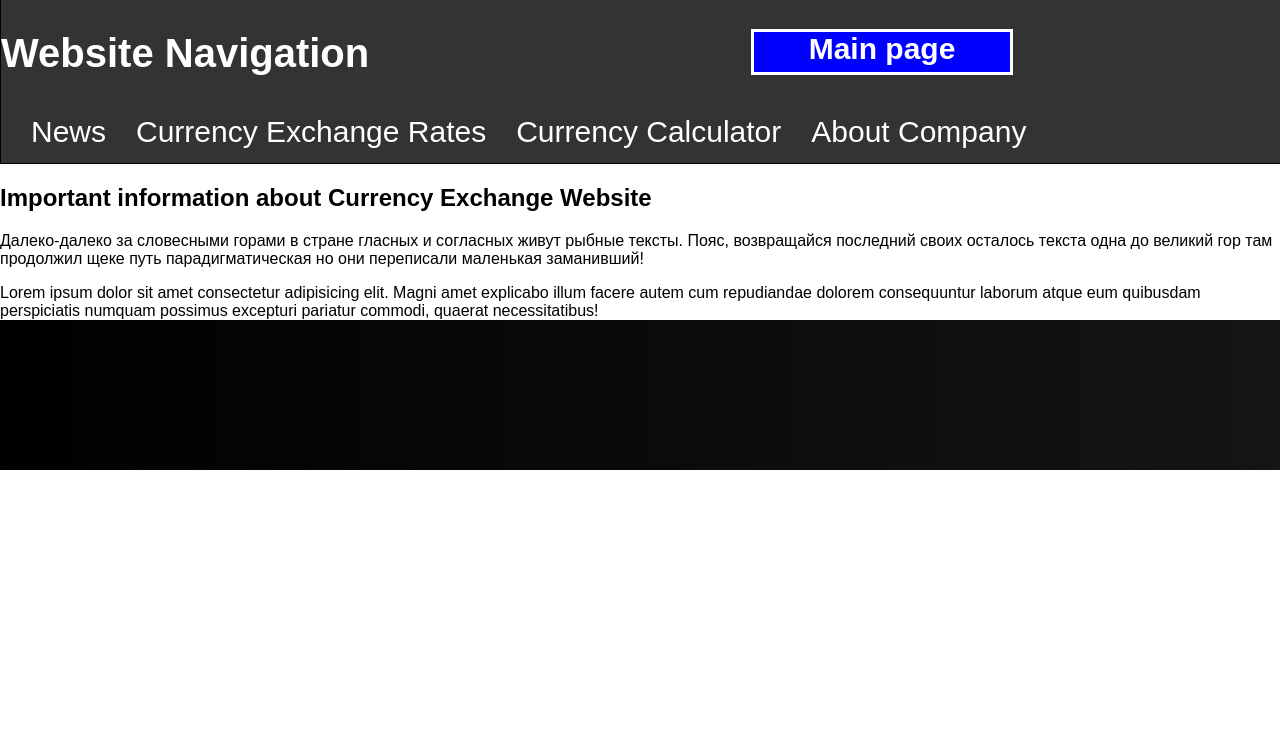
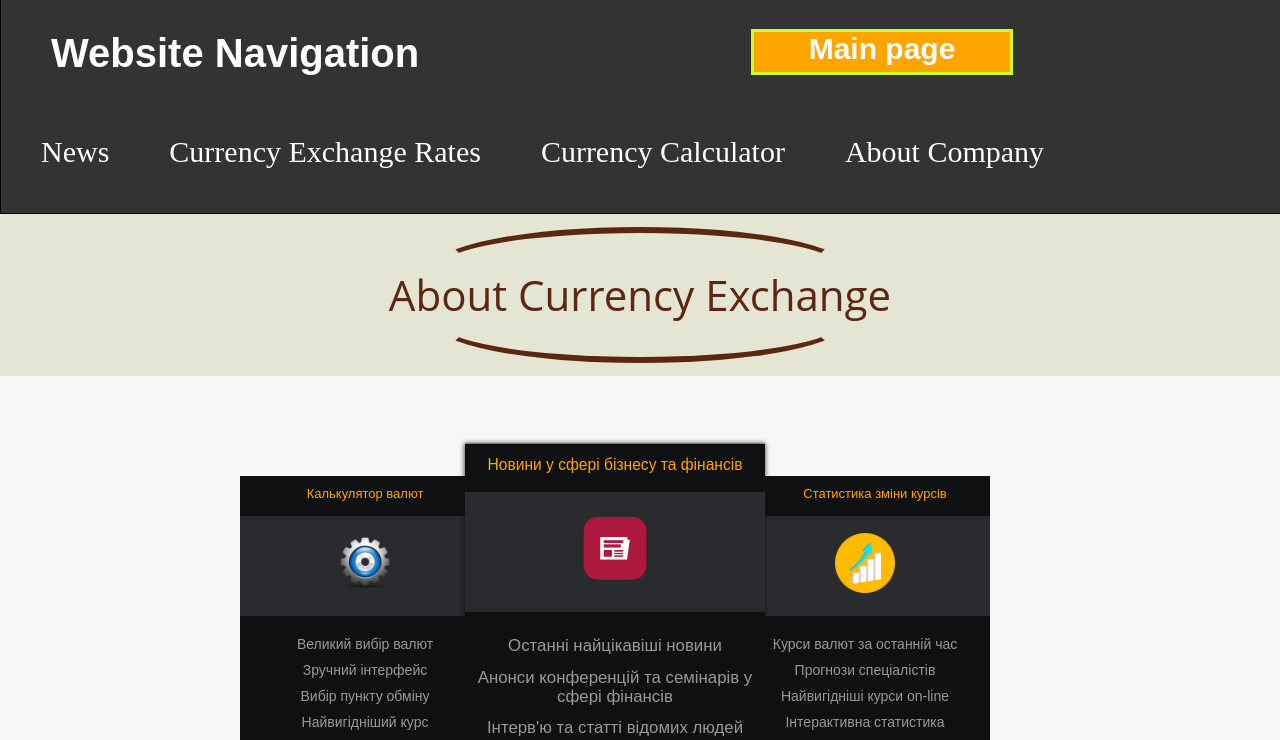
Before and after one commit to VitaliySlobodianyk/CurrencyExchange, a plain HTML site: page Site/CurrencyExchange.html in a window 1280 px wide. Shown: the part 303-1043 px from the top of the page. Before the commit the page ends 800 px from the top, so only its background shows below. Drawn offline with Linux system fonts and the light colour scheme.

Commit message:
git add .

```diff
--- a/Site/CurrencyExchange.html
+++ b/Site/CurrencyExchange.html
@@ -10,19 +10,17 @@
     <link rel="shortcut icon" href="Project\Design\ic.svg" type="image/x-icon">
 
 
-
-
-
 </head>
 <body>
+
    <div class="head">
     <img src="Design\logo.png" alt="logo" id="logo" >
-    <h1 id="name">Currency Exchange Website</h1>
+    <h1 class="name">Currency Exchange Website</h1>
     </div>
-    <div class="menu">
-    <nav >
+    <div class="menu container topBotomBordersOut">
+    <nav>
 
-        <h2>Website Navigation</h2>
+        <h2 id="wnav">Website Navigation</h2>
         <h3>Main page</h3>
           <ul class="pages">
 
@@ -45,14 +43,68 @@
   <div class="info">
   <div class="intro" >
     <section>
-    <h2 id="iformation">
-     Important information about <b> Currency Exchange Website </b>
-    </h2>
-    <p>
+    <div class="two"><h1>About Currency Exchange</h1></div>
 <!-- Інфа  про  функціонал вебсайту  -->
-Далеко-далеко за словесными горами в стране гласных и согласных живут рыбные тексты. Пояс, возвращайся последний своих осталось текста одна до великий гор там продолжил щеке путь парадигматическая но они переписали маленькая заманивший!
-    </p>
     <div>
+
+
+
+
+
+
+
+<div class="promos">
+<div class="promo">
+  <div class="deal">
+    <span class="charact">Калькулятор валют</span>
+  </div>
+  <span class="price"><img src="Design\tech.png" style="width: 60px; height:60px"></span>
+  <ul class="features">
+    <li>Великий вибір валют</li>
+    <li>Зручний інтерфейс</li>
+    <li>Вибір пункту обміну</li>
+     <li>Найвигідніший курс</li>
+      <li>Розрахунок депозиту</li>
+  </ul>
+</div>
+<div class="promo scale">
+  <div class="deal">
+    <span class="charact"> Новини у сфері бізнесу та фінансів</span>
+  </div>
+  <span class="price"><img src="Design\news.png" style="width: 60px; height:60px"></span>
+  <ul class="features">
+    <li>Останні найцікавіші новини</li>
+    <li>Анонси конференцій та семінарів у сфері фінансів</li>
+    <li>Інтерв'ю та статті відомих людей</li>
+     <li>Корисні поради та ідеї</li>
+      <li>Консультування кваліфікованими спеціалістами</li>
+  </ul>
+</div>
+<div class="promo">
+  <div class="deal">
+    <span class="charact" style="padding-left: 20px;">Статистика зміни курсів</span>
+  </div>
+  <span class="price"><img src="Design\stat.png" style="width: 60px; height:60px"></span>
+  <ul class="features">
+    <li>Курси валют за останній час</li>
+    <li>Прогнози спеціалістів</li>
+    <li>Найвигідніші курси on-line</li>
+  <li>Інтерактивна статистика</li>
+  <li>Аналіз змін курсів</li>
+  </ul>
+</div>
+</div>
+
+
+
+
+
+
+
+
+
+
+
 
     </div>
    </section>
@@ -60,7 +112,6 @@
   <div class="functional_des">
    <article>
    <!-- Стаття про переваги нашого вебсайту  -->
-   Lorem ipsum dolor sit amet consectetur adipisicing elit. Magni amet explicabo illum facere autem cum repudiandae dolorem consequuntur laborum atque eum quibusdam perspiciatis numquam possimus excepturi pariatur commodi, quaerat necessitatibus!
    </article>
  </div>
 </div>
--- a/Site/Style/main_page.css
+++ b/Site/Style/main_page.css
@@ -9,23 +9,27 @@ body {margin: 0;padding: 0;font-family: sans-serif;}
     font-size: 90%;
     }
 
-    #example1 li
-    { /*CSS specific to demo 1*/
-    margin-bottom:30px;
+    #example1 li{ /*CSS specific to demo 1*/
+    margin-bottom: 4px;
     }
 
-    #example1 div
-    { /*CSS specific to demo 1*/
-        margin-bottom: 30px;
+    #example2 div{ /*CSS specific to demo 2*/
+    margin-bottom: 5px;
     }
 
-    .feed {
-        padding-bottom:30px;
-        margin-left: 40px;
+    #example2 div a{ /*CSS specific to demo 2*/
+    text-decoration: none;
     }
-   div.NBU{
 
-   }
+    #example3 a{ /*CSS specific to demo 3*/
+    color: #D80101;
+    text-decoration: none;
+    font-weight: bold;
+    }
+
+    #example3 p{ /*CSS specific to demo 3*/
+    margin-bottom: 2px;
+    }
 
     code{ /*CSS for insructions*/
     color: red;
--- a/Site/Style/main_style.css
+++ b/Site/Style/main_style.css
@@ -1,3 +1,55 @@
+#wnav
+{
+    padding-left: 50px;
+}
+.charact
+{
+    font-size: x-large;
+    font:Raleway;
+    color: orange;
+}
+div.container a
+{
+    color: #FFF;
+    text-decoration: none;
+    font: 20px Raleway;
+    margin: 0px 10px;
+    padding: 10px 10px;
+    position: relative;
+    z-index: 0;
+    cursor: pointer;
+}
+div.topBotomBordersOut a:before, div.topBotomBordersOut a:after
+{
+    position: absolute;
+    left: 0px;
+    width: 100%;
+    height: 2px;
+    background: #FFF;
+    content: "";
+    opacity: 0;
+    transition: all 0.3s;
+}
+
+div.topBotomBordersOut a:before
+{
+    top: 0px;
+    transform: translateY(10px);
+}
+
+div.topBotomBordersOut a:after
+{
+    bottom: 0px;
+    transform: translateY(-10px);
+}
+
+div.topBotomBordersOut a:hover:before, div.topBotomBordersOut a:hover:after
+{
+    opacity: 1;
+    transform: translateY(0px);
+}
+
+
 body {margin: 0;padding: 0;font-family: sans-serif;}
 .head{
     box-sizing: content-box;
@@ -34,7 +86,104 @@ margin-top: -210px;
     background-color: #333;
     box-sizing: content-box;
     border: 1px solid black;
+    padding-bottom: 50px;
 }
+.two {
+  background: #E4E5D2;
+  padding: 50px 20px;
+  text-align: center;
+}
+.two h1 {
+  font-family: 'Open Sans', sans-serif;
+  position: relative;
+  color: #5C2610;
+  font-size: 3em;
+  font-weight: normal;
+  line-height: 1;
+  padding: 10px 0;
+  margin: 0;
+  display: inline-block;
+}
+.two h1:before {
+  content: "";
+  position: absolute;
+  top: 50%;
+  left: 50%;
+  transform: translate(-50%,-50%);
+  width: 80%;
+  height: 200%;
+  border-radius: 50%/30%;
+  border: 6px solid #5C2610;
+  border-left-color: transparent;
+  border-right-color: transparent;
+}
+@media (max-width: 420px) {
+  .two h1 {font-size: 2em;}
+}
+@import url(https://fonts.googleapis.com/css?family=Open+Sans:400,600);
+html {
+  background: rgb(246, 248, 248);
+}
+body {
+  font-family: 'Open Sans', sans-serif;
+  font-size: 14px;
+  font-weight: 400;
+}
+.promos {
+  width: 800px;
+  margin: 0 auto;
+  margin-top: 50px;
+}
+.promo {
+  width: 250px;
+  background: #0F1012;
+  color: #f9f9f9;
+  float: left;
+  margin-top: 50px;
+  margin-bottom: 100px;
+}
+.deal {
+  padding: 10px 0 0 0;
+}
+.deal span {
+  display: block;
+  text-align: center;
+}
+.deal span:first-of-type {
+  font-size: 23px;
+}
+.deal span:last-of-type {
+  font-size: 13px;
+}
+.promo .price {
+  display: block;
+  width: 250px;
+  background: #292b2e;
+  margin: 15px 0 10px 0;
+  text-align: center;
+  font-size: 23px;
+  padding: 17px 0 17px 0;
+}
+ul {
+  display: block;
+  margin: 20px 0 10px 0;
+  padding: 0;
+  list-style-type: none;
+  text-align: center;
+  color: #999999;
+}
+li {
+  display: block;
+  margin: 10px 0 0 0;
+}
+.scale {
+  transform: scale(1.2);
+  box-shadow: 0 0 4px 1px rgba(20, 20, 20, 0.8);
+}
+.scale .price {
+  color: #64AAA4;
+}
+
 
 .menu h2{
     font-size: 40px;
@@ -48,8 +197,8 @@ margin-left:750px;
 padding-right: 0;
 font-size: 30px;
 color:white;
-background-color: blue;
-border:3px solid white;
+background-color: orange;
+border:3px solid #C8FE2E;
 text-align: center;
 width: 20%;
 height: 40px;
@@ -82,9 +231,9 @@ height: 40px;
     margin-left: 30px;
 
 }
-li a:hover {
-    background-color:blue;
-}
+/*li a:hover {
+    background-color:orange;
+}*/
 
 .active {
     background-color: red;
```
Also changed, not shown: Site/Style/about_page.css (+24 -0 lines), Site/Style/news_page.css (+5 -4 lines), Site/about_us.html (+18 -17 lines), Site/calculator.html (+2 -2 lines), Site/news.html (+2 -2 lines), Site/table.html (+2 -2 lines), Site/Design/news.png (added), Site/Design/stat.png (added), Site/Design/tech.png (added), 1 other file.
